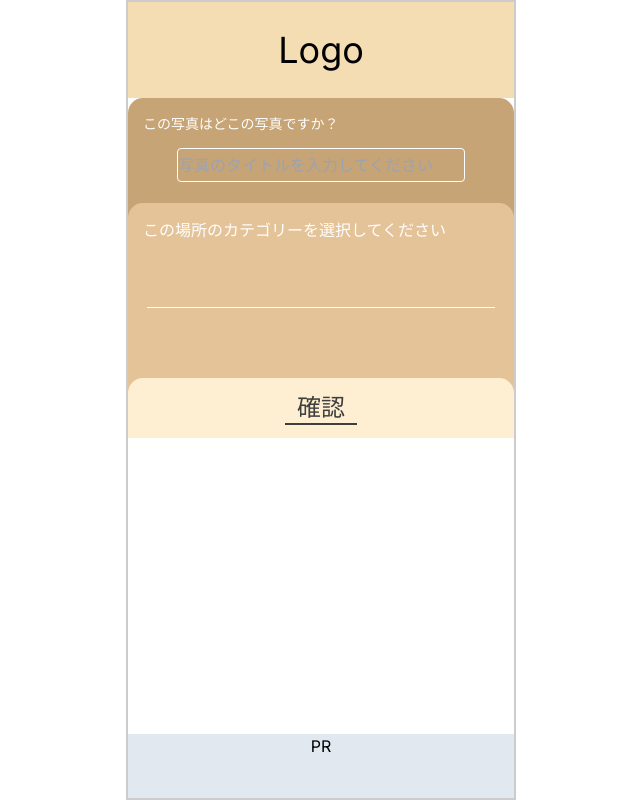
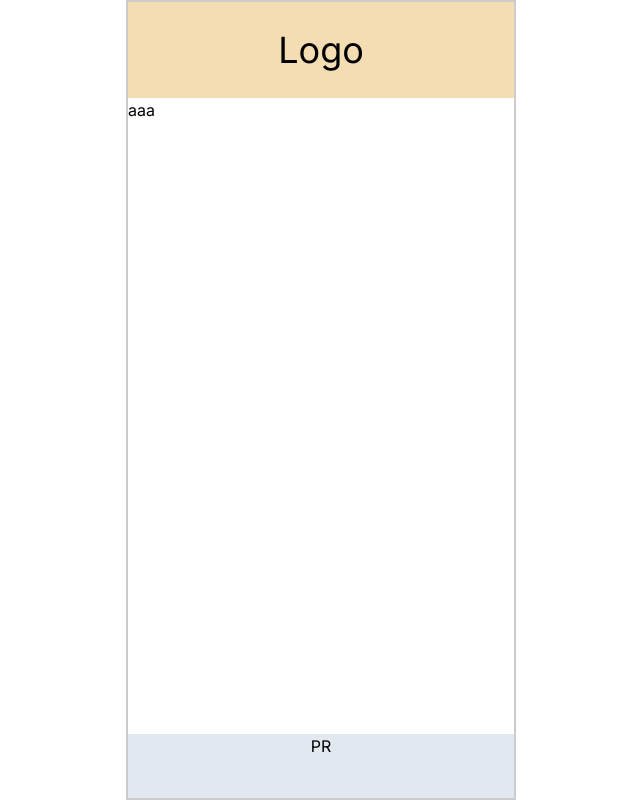
Before and after one commit to kusanohatsumi/yurumetabi, a Next.js app: page / in a window 1280 px wide. Shown: the whole page, without its empty margins (319-959 px from the left). Built offline with nearby package versions, Linux system fonts and the light colour scheme.

Commit message:
PhotoConfirmationページの準備

```diff
--- a/src/app/page.tsx
+++ b/src/app/page.tsx
@@ -2,6 +2,7 @@
 import CameraScreen from "@/feature/CameraScreen";
 import Header_main from "@/feature/header";
 import Menu from "@/feature/menu";
+import PhotoConfirmation from "@/feature/PhotoConfirmation";
 import PhotoTaken from "@/feature/PhotoTaken";
 import PR from "@/feature/PR";
 
@@ -10,7 +11,7 @@ export default function Home() {
     <>
       <Header_main params="main" />
       <main>
-        <PhotoTaken />
+        <PhotoConfirmation/>
       </main>
       <PR />
     </>
--- /dev/null
+++ b/src/feature/PhotoConfirmation/index.tsx
@@ -0,0 +1,10 @@
+
+import "@/feature/PhotoConfirmation/styli.css"
+
+export default function PhotoConfirmation(){
+    return(
+        <>
+            <p>aaa</p>
+        </>
+    )
+}
```
Also changed, not shown: src/feature/PhotoConfirmation/styli.css (added).
